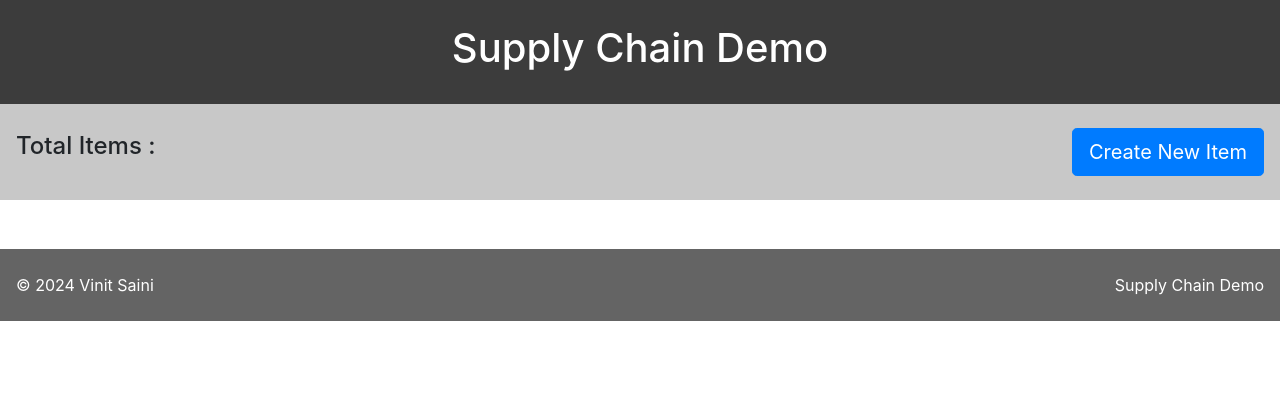
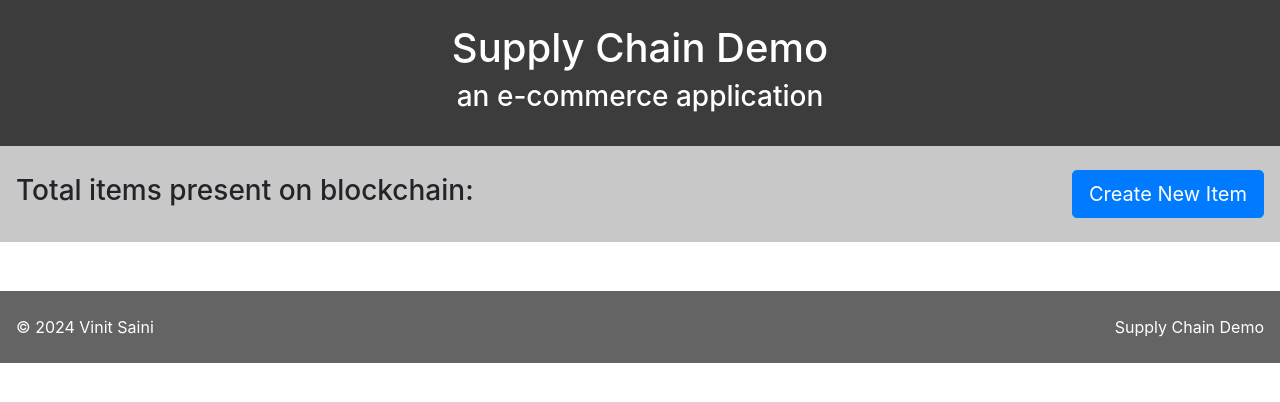
Before and after one commit to vsdcu/supply-chain-demo, a website: page src/index.html in a window 1280 px wide. Drawn offline with nearby package versions, Linux system fonts and the light colour scheme; files whose address does not match are found by name.

Commit message:
heading and layout

```diff
--- a/src/index.html
+++ b/src/index.html
@@ -79,6 +79,7 @@
 			</div>
 			<div class="col-8">
 	          <h1 class="text-center">Supply Chain Demo</h1>
+			  <h3 class="text-center">an e-commerce application</h3>
 			</div>
 			<div class="col-2">
 
@@ -88,7 +89,7 @@
 		 <div class="row pt-4 pb-4" style="background-color: rgb(200, 200, 200)">
 
 			<div class="col-6 pt-1">
-          		<h4 class="ml-3">Total Items : <span id="itemCount" class="item-tot-count"></span></h4>
+          		<h3 class="ml-3">Total items present on blockchain: <span id="itemCount" class="item-tot-count"></span></h3>
 			</div>
 			<div class="col-6 text-right">
 				<!-- Button trigger modal -->
```
